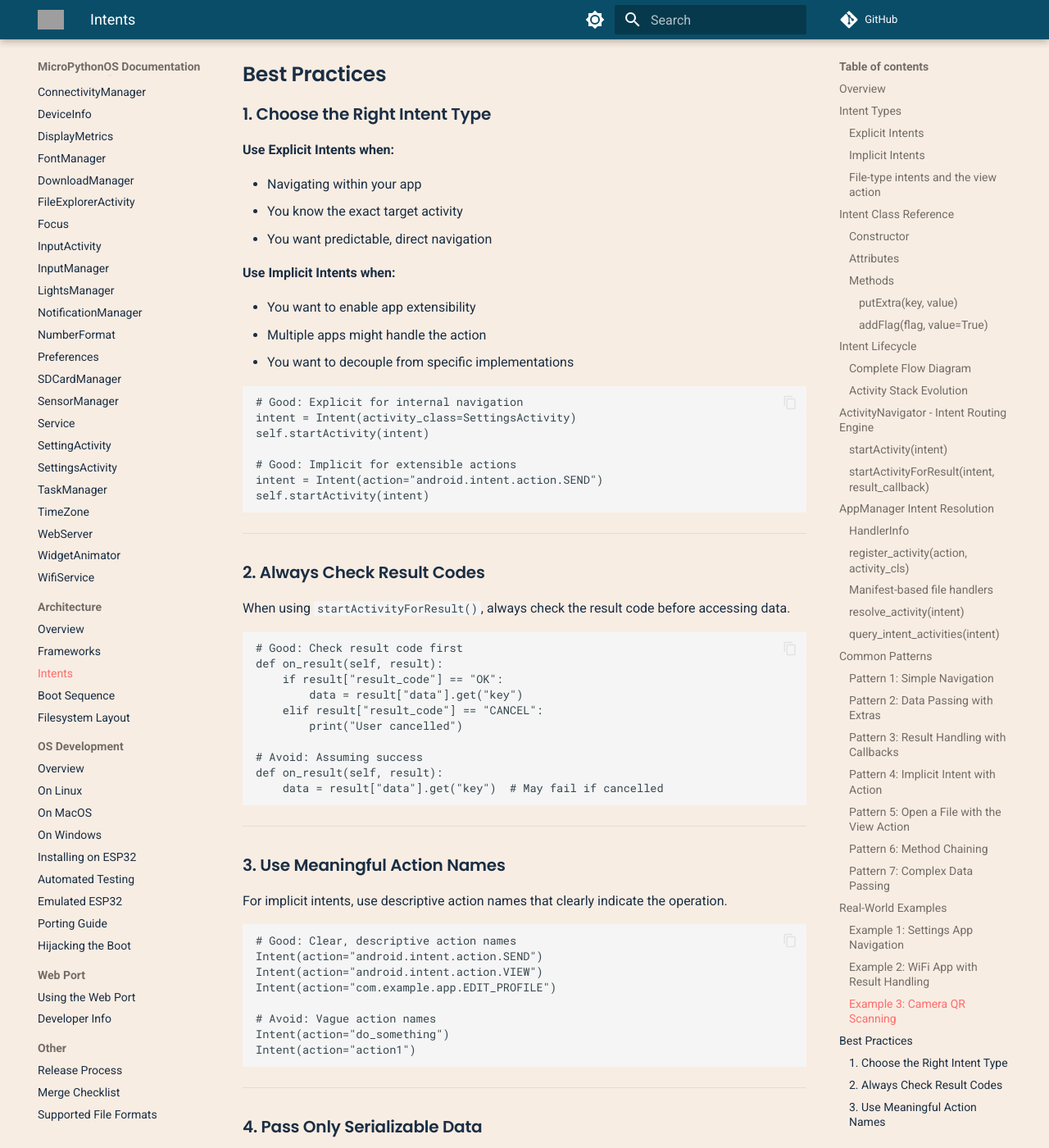
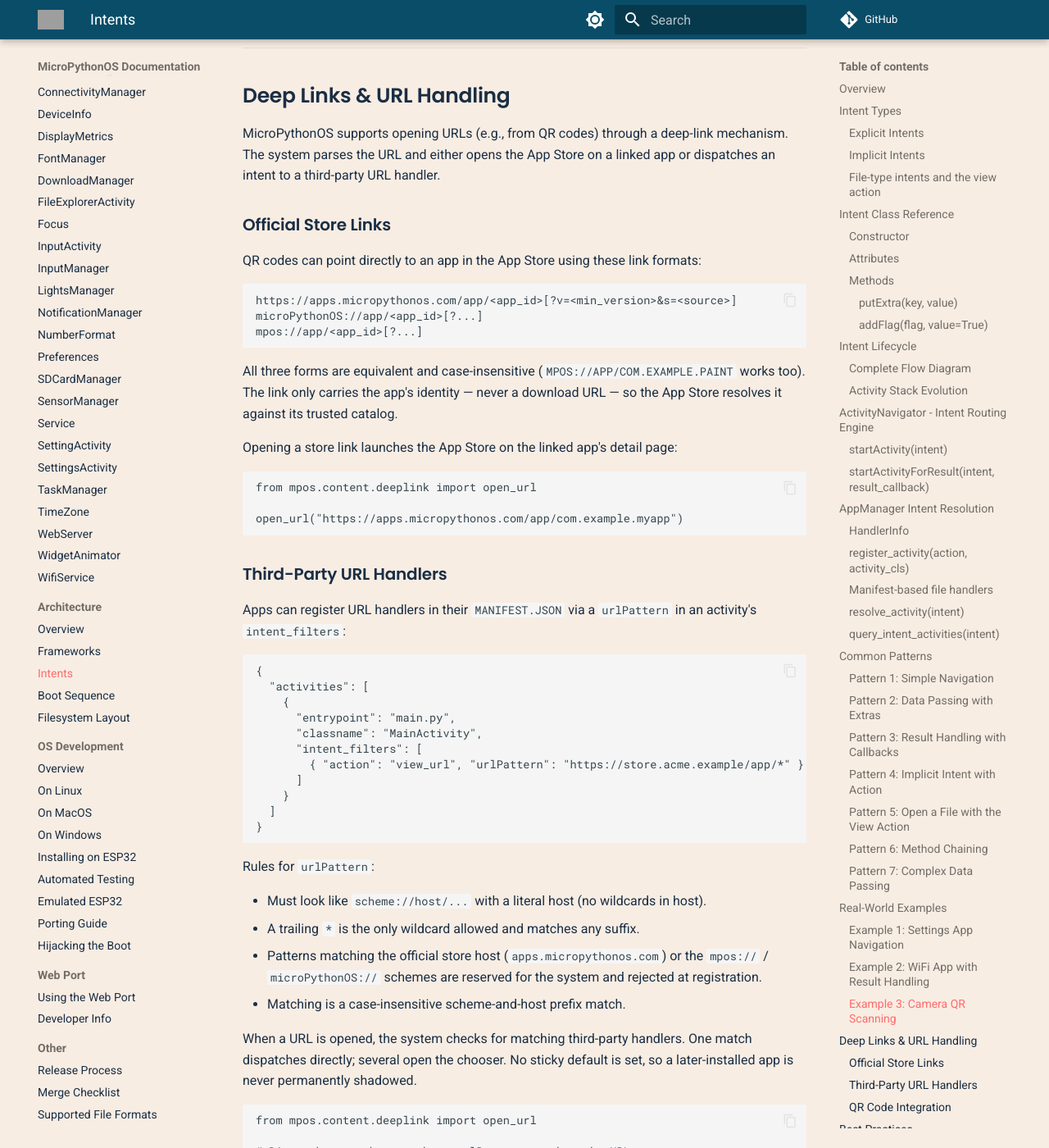
Before and after one commit to MicroPythonOS/docs, an MkDocs documentation site: the page built from docs/architecture/intents.md, in a window 1280 px wide and 1400 px high, scrolled down 17535 px. Shown: the whole window at 82% size. Built offline with MkDocs 1.6.1 and Material for MkDocs 9.7.7, drawn with Linux system fonts in a browser that asks for light colours; comment, search, counter and statistics services are not loaded; some of the changed text lies outside the part shown; grey boxes are pictures that could not be loaded.

Commit message:
update docs

````diff
--- a/docs/architecture/intents.md
+++ b/docs/architecture/intents.md
@@ -814,6 +814,78 @@ class WiFiActivity(Activity):
 
 **Pattern:** Method chaining with `startActivityForResult()` for specialized camera modes.
 
+---
+
+## Deep Links & URL Handling
+
+MicroPythonOS supports opening URLs (e.g., from QR codes) through a deep-link mechanism. The system parses the URL and either opens the App Store on a linked app or dispatches an intent to a third-party URL handler.
+
+### Official Store Links
+
+QR codes can point directly to an app in the App Store using these link formats:
+
+```
+https://apps.micropythonos.com/app/<app_id>[?v=<min_version>&s=<source>]
+microPythonOS://app/<app_id>[?...]
+mpos://app/<app_id>[?...]
+```
+
+All three forms are equivalent and case-insensitive (`MPOS://APP/COM.EXAMPLE.PAINT` works too). The link only carries the app's identity — never a download URL — so the App Store resolves it against its trusted catalog.
+
+Opening a store link launches the App Store on the linked app's detail page:
+
+```python
+from mpos.content.deeplink import open_url
+
+open_url("https://apps.micropythonos.com/app/com.example.myapp")
+```
+
+### Third-Party URL Handlers
+
+Apps can register URL handlers in their `MANIFEST.JSON` via a `urlPattern` in an activity's `intent_filters`:
+
+```json
+{
+  "activities": [
+    {
+      "entrypoint": "main.py",
+      "classname": "MainActivity",
+      "intent_filters": [
+        { "action": "view_url", "urlPattern": "https://store.acme.example/app/*" }
+      ]
+    }
+  ]
+}
+```
+
+Rules for `urlPattern`:
+
+- Must look like `scheme://host/...` with a literal host (no wildcards in host).
+- A trailing `*` is the only wildcard allowed and matches any suffix.
+- Patterns matching the official store host (`apps.micropythonos.com`) or the `mpos://` / `microPythonOS://` schemes are reserved for the system and rejected at registration.
+- Matching is a case-insensitive scheme-and-host prefix match.
+
+When a URL is opened, the system checks for matching third-party handlers. One match dispatches directly; several open the chooser. No sticky default is set, so a later-installed app is never permanently shadowed.
+
+```python
+from mpos.content.deeplink import open_url
+
+# Dispatches to the app whose urlPattern matches the URL
+open_url("https://store.acme.example/app/123")
+```
+
+### QR Code Integration
+
+QR scanners (e.g., the Camera app) can check whether decoded text is a dispatchable link:
+
+```python
+from mpos.content.deeplink import open_action_label
+
+label = open_action_label(scanned_text)
+if label:
+    print(f"Offer action: {label}")  # "Open in App Store" or "Open link"
+```
+
 ## Best Practices
 
 ### 1. Choose the Right Intent Type
@@ -991,7 +1063,7 @@ MicroPythonOS Intents are inspired by Android's Intent system but simplified for
 | **Intent Filters** | ✅ Manifest + programmatic | ✅ In manifest | File-type filters in `MANIFEST.JSON`, generic handlers via code |
 | **Categories** | ❌ Not supported | ✅ Supported | Simplified routing |
 | **Data Types** | ⚠️ Path patterns | ✅ MIME types | `pathPattern` suffix matching; `mimeType` is stored but not used for matching |
-| **URI Schemes** | ❌ Not matched | ✅ Supported | No scheme filtering |
+| **URI Schemes** | ✅ `mpos://` / `microPythonOS://` | ✅ Supported | Official schemes reserved for system; third-party `urlPattern` matching available |
 | **Chooser UI** | ✅ ChooserActivity | ✅ Intent chooser | Custom implementation |
 | **Result Callbacks** | ✅ Callback-based | ✅ onActivityResult() | Different mechanism |
 | **Method Chaining** | ✅ putExtra() returns self | ❌ No chaining | MicroPythonOS advantage |
````
Also changed, not shown: docs/frameworks/download-manager.md (+11 -0 lines), docs/frameworks/notification-manager.md (+5 -1 lines), docs/os-development/automated-testing.md (+25 -0 lines), docs/os-development/running-on-desktop.md (+10 -0 lines).
